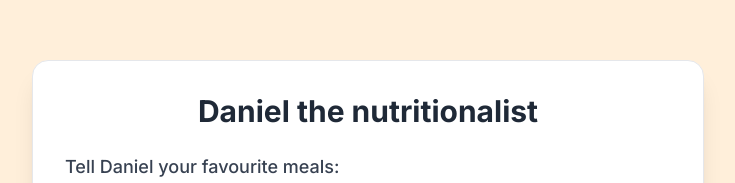
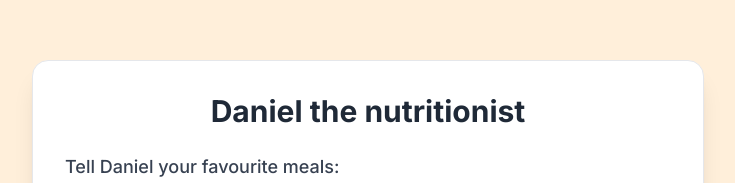
Before and after one commit to DanielsWorkAIS/aif-html, a plain HTML site: page index.html in a window 1280 px wide. Shown: the part 107-290 px from the top of the page, without its empty margins (272-1007 px from the left). Drawn offline with nearby package versions, Linux system fonts and the light colour scheme.

Commit message:
Update index.html

```diff
--- a/index.html
+++ b/index.html
@@ -30,7 +30,7 @@
 </head>
 <body class="flex items-center justify-center min-h-screen p-4">
     <div class="bg-white p-8 rounded-2xl shadow-xl w-full max-w-2xl border border-gray-200">
-        <h1 class="text-3xl font-bold text-gray-800 mb-6 text-center">Daniel the nutritionalist</h1>
+        <h1 class="text-3xl font-bold text-gray-800 mb-6 text-center">Daniel the nutritionist</h1>
 
         <div class="mb-6">
             <label for="mealInput" class="block text-gray-700 text-lg font-medium mb-2">Tell Daniel your favourite meals:</label>
```
